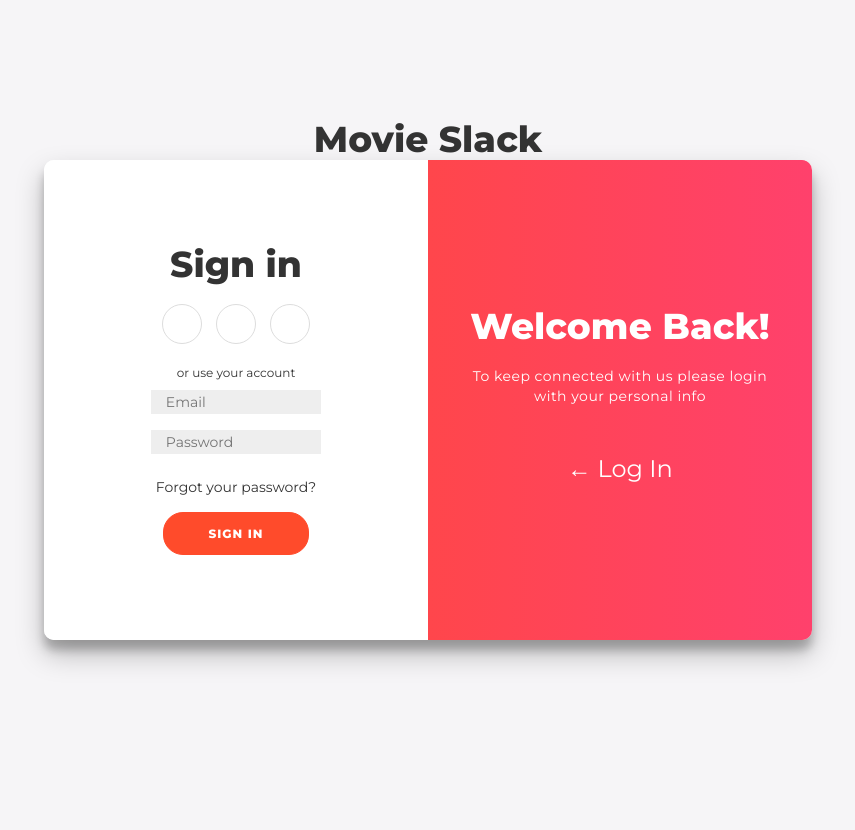
After one commit to COdingaorg/Netflix_Clone, a Django app: page /login/ in a window 1280 px wide. The commit adds this page. Shown: the whole page, without its empty margins (212-1067 px from the left). Run offline with Django 3.2, Linux system fonts and the light colour scheme; some libraries are stand-ins or nearby versions.

Commit message:
adds login template and and login form

```diff
--- /dev/null
+++ b/netflix/templates/login.html
@@ -0,0 +1,35 @@
+{% extends 'register_login.html'%}
+{% load static %}
+{% load bootstrap3 %}
+
+{% block content%}
+
+<div class="container" id="container">
+  <div class="form-container sign-in-container">
+    <form action="{% url 'login'%}" method="POST">
+      <h1>Sign in</h1>
+      <div class="social-container">
+        <a href="#" class="social"><i class="fab fa-facebook-f"></i></a>
+        <a href="#" class="social"><i class="fab fa-google-plus-g"></i></a>
+        <a href="#" class="social"><i class="fab fa-linkedin-in"></i></a>
+      </div>
+      <span>or use your account</span>
+      <input type="email" placeholder="Email" />
+      <input type="password" placeholder="Password" />
+      <a href="#">Forgot your password?</a>
+      <button type="submit">Sign In</button>
+    </form>
+  </div>
+  <div class="overlay-container">
+    <div class="overlay">
+      <div class="overlay-panel overlay-right">
+
+        <h1>Welcome Back!</h1>
+        <p>To keep connected with us please login with your personal info</p>
+        <h3>&leftarrow; Log In </h3>
+      </div>
+    </div>
+  </div>
+</div>
+
+{%endblock%}
--- a/netflix/templates/register_login.html
+++ b/netflix/templates/register_login.html
@@ -45,20 +45,20 @@
       </form>
     </div>
     <div class="form-container sign-in-container">
-      <form action="#", method="POST">
+      <form action="{% url 'login'  %}" method="POST">
         {%csrf_token%}
         {{forms.errors}}
-        <h1>Sign in</h1>
+        <h3 class="text-center">Already have an Account?</h3>
+
         <div class="social-container">
+          <p>Sign in using Social Accounts</p>
           <a href="#" class="social"><i class="fab fa-facebook-f"></i></a>
           <a href="#" class="social"><i class="fab fa-google-plus-g"></i></a>
           <a href="#" class="social"><i class="fab fa-linkedin-in"></i></a>
         </div>
-        <span>or use your account</span>
-        <input type="email" placeholder="Email" />
-        <input type="password" placeholder="Password" />
+        <p>or use your account</p>
+        <button>Sign In Now</button>
         <a href="#">Forgot your password?</a>
-        <button>Sign In</button>
       </form>
     </div>
     <div class="overlay-container">
--- a/netflix/urls.py
+++ b/netflix/urls.py
@@ -3,6 +3,7 @@ from netflix import views
 
 urlpatterns = [
   url(r'^$', views.register_user, name = 'register'),
+  url(r'login/', views.login_user, name = 'login'),
   url(r'^logout/$', views.logout_user, name = 'logout'),
   url(r'^home/$', views.index, name = 'home'),
   url(r'^search_results/$', views.search_movies, name = 'search_movies'),
--- a/netflix/views.py
+++ b/netflix/views.py
@@ -68,7 +68,7 @@ def login_user(request):
   context = {
     'title':title
   }
-  return render(request, 'register_login.html', context)
+  return render(request, 'login.html', context)
 
 
 def logout_user(request):
```
